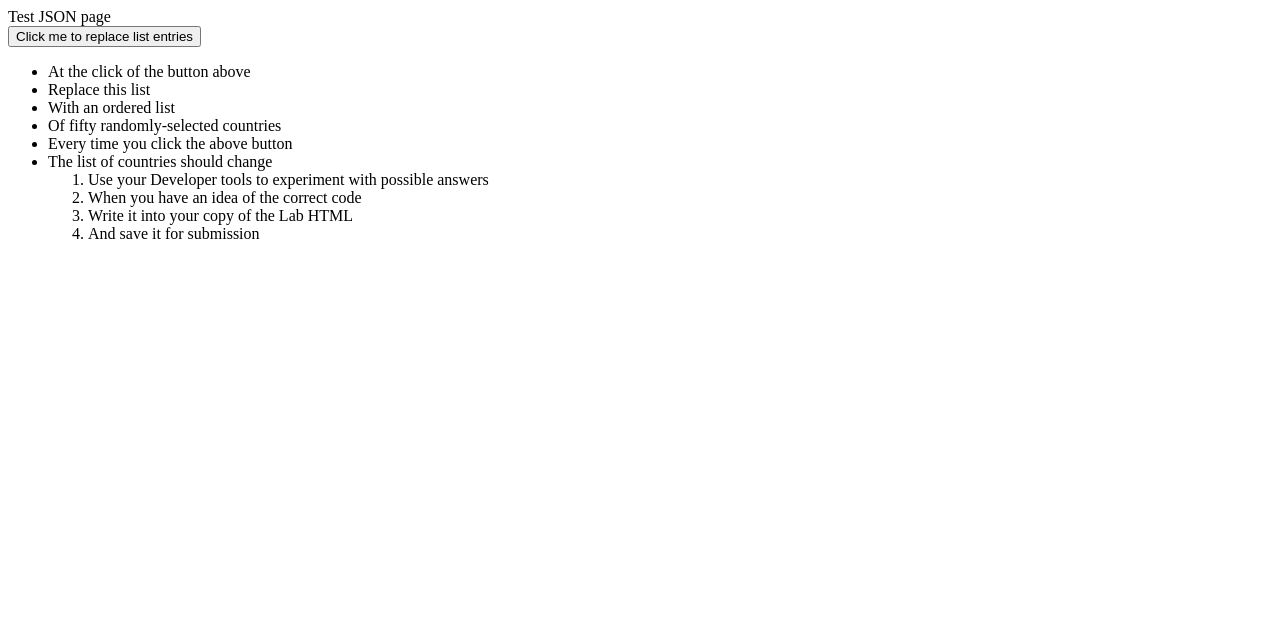
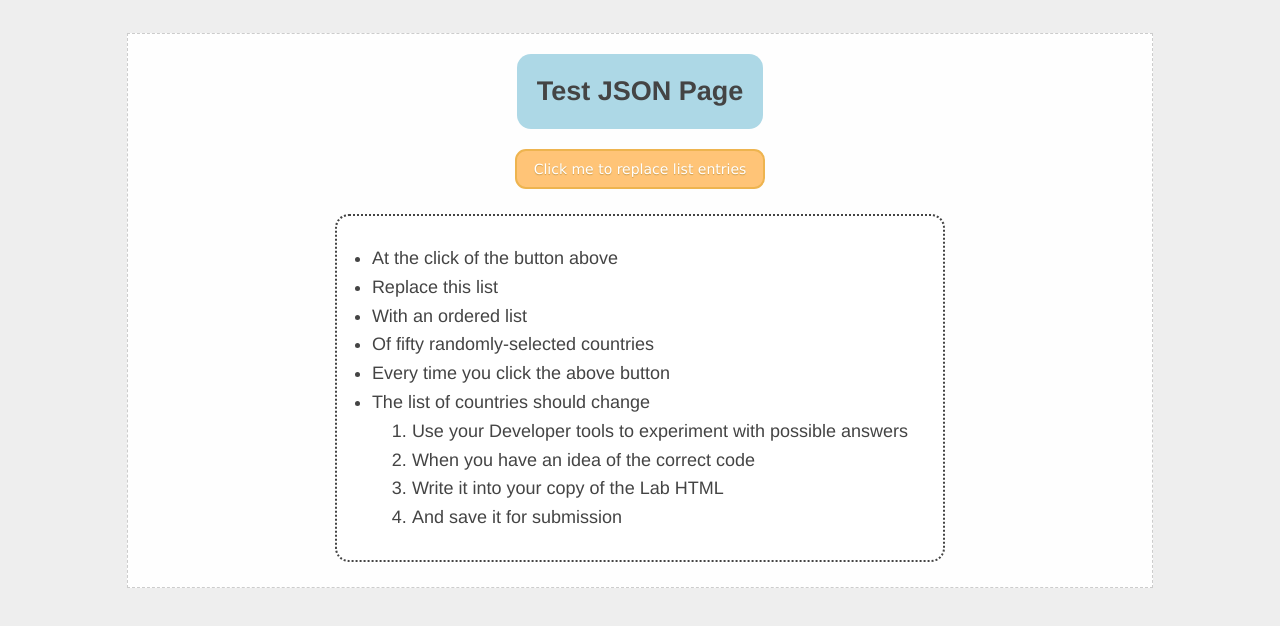
Before and after one commit to aprum/aprum.github.io, a plain HTML site: page lab_5/index.html in a window 1280 px wide. Drawn offline with Linux system fonts and the light colour scheme.

Commit message:
linked to correct css

```diff
--- a/lab_5/index.html
+++ b/lab_5/index.html
@@ -3,7 +3,7 @@
 
 <head>
   <title>Test JSON page</title>
-  <link rel="stylesheet" type="text/css" href="./lab_styles.css">
+  <link rel="stylesheet" type="text/css" href="styles.css">
 </head>
 
 <body>
```
Also changed, not shown: lab_4/index.html (+5 -4 lines).
